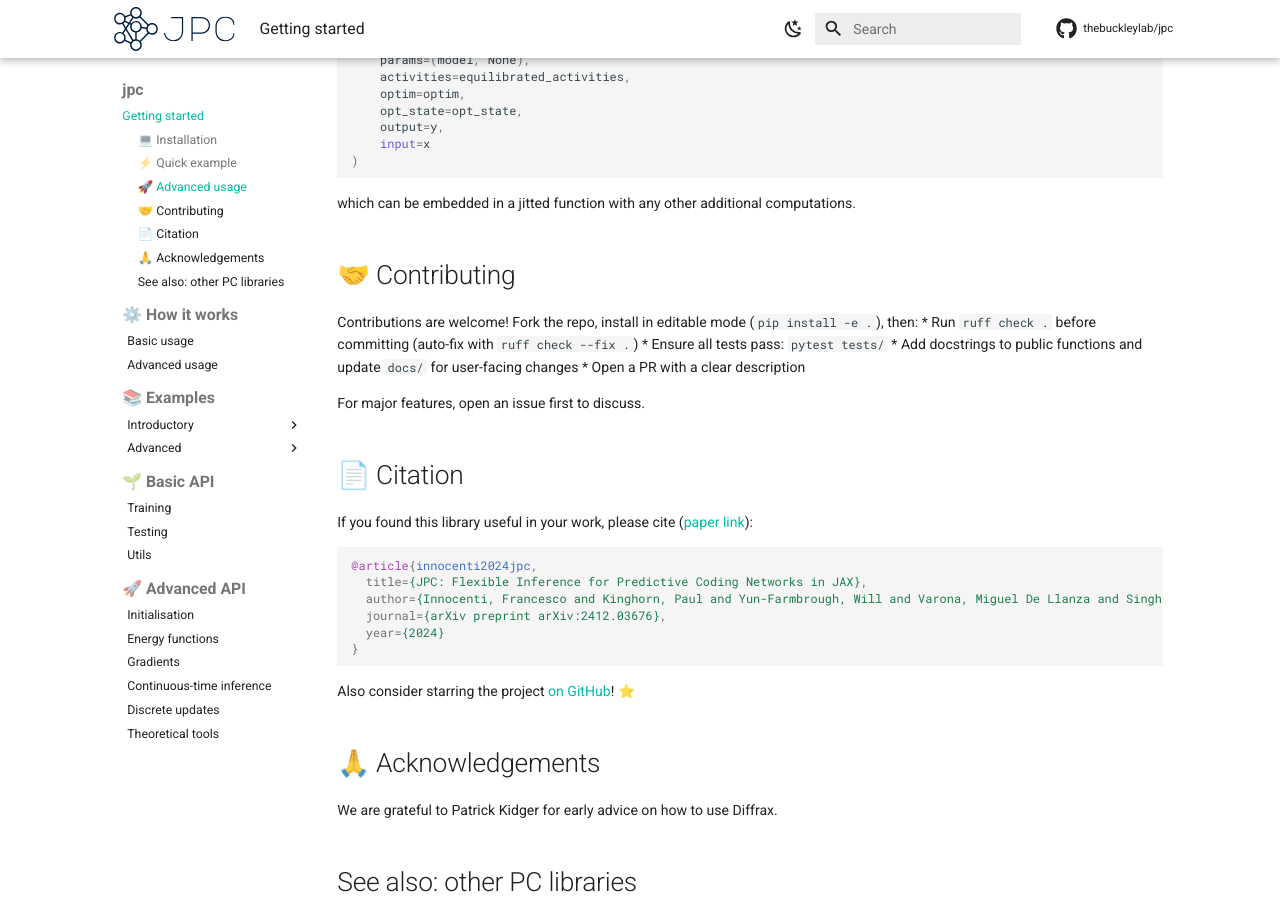
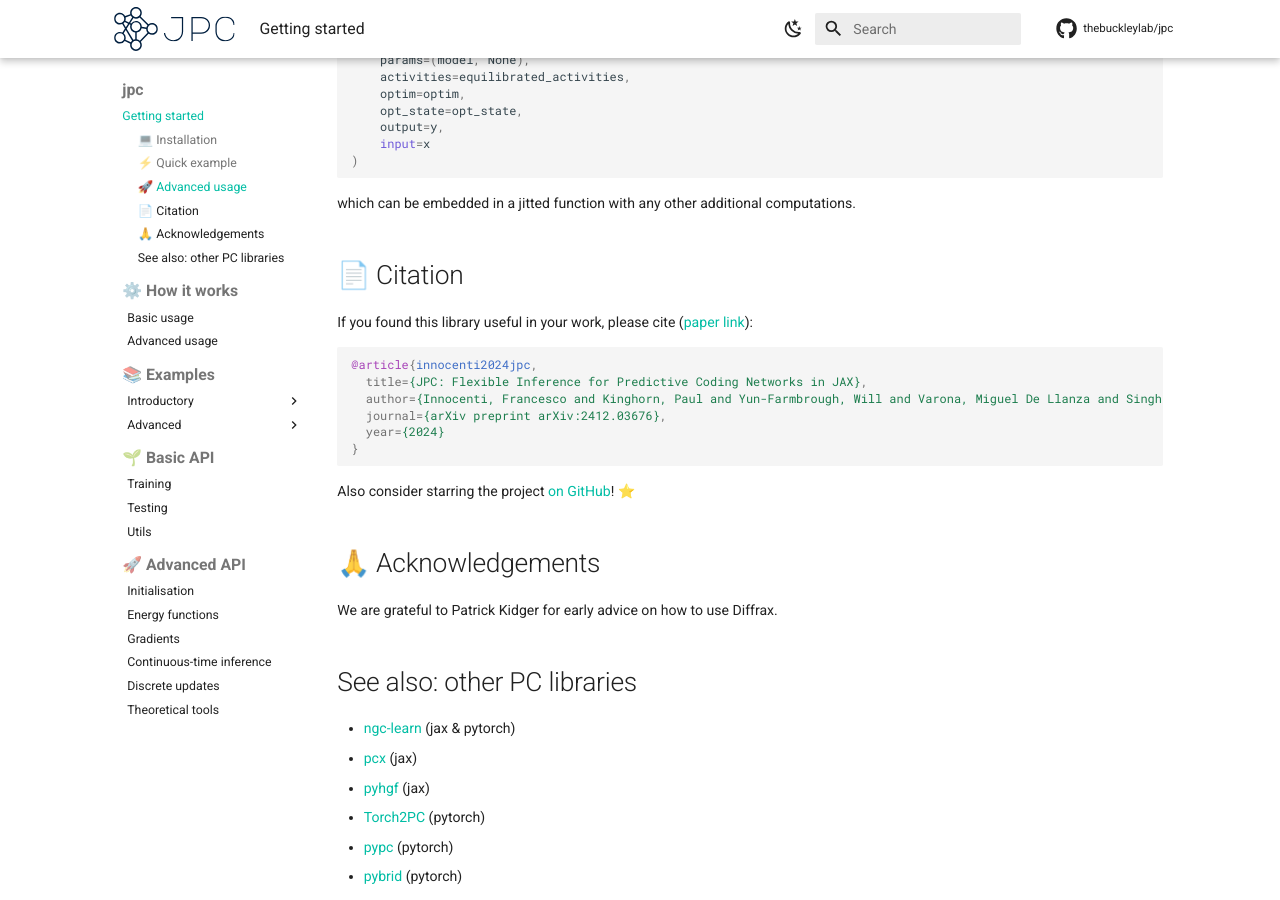
Before and after one commit to thebuckleylab/jpc, an MkDocs documentation site: the page built from docs/index.md, in a window 1280 px wide and 900 px high, scrolled down 2040 px. Built offline with MkDocs 1.6.1 and Material for MkDocs 9.7.7, drawn with Linux system fonts in a browser that asks for light colours; comment, search, counter and statistics services are not loaded.

Commit message:
update index

```diff
--- a/docs/index.md
+++ b/docs/index.md
@@ -117,15 +117,6 @@ result = jpc.update_params(
 which can be embedded in a jitted function with any other additional
 computations.
 
-## 🤝 Contributing
-Contributions are welcome! Fork the repo, install in editable mode (`pip install -e .`), then:
-* Run `ruff check .` before committing (auto-fix with `ruff check --fix .`)
-* Ensure all tests pass: `pytest tests/`
-* Add docstrings to public functions and update `docs/` for user-facing changes
-* Open a PR with a clear description
-
-For major features, open an issue first to discuss.
-
 ## 📄 Citation
 If you found this library useful in your work, please cite ([paper link](https://arxiv.org/abs/2412.03676)):
 
```
